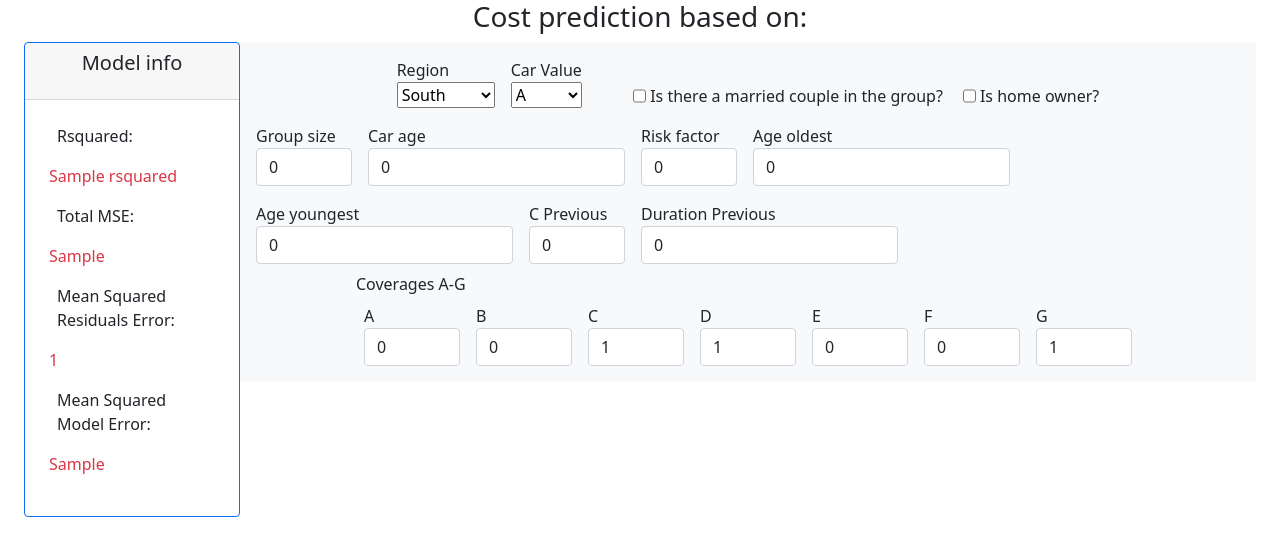
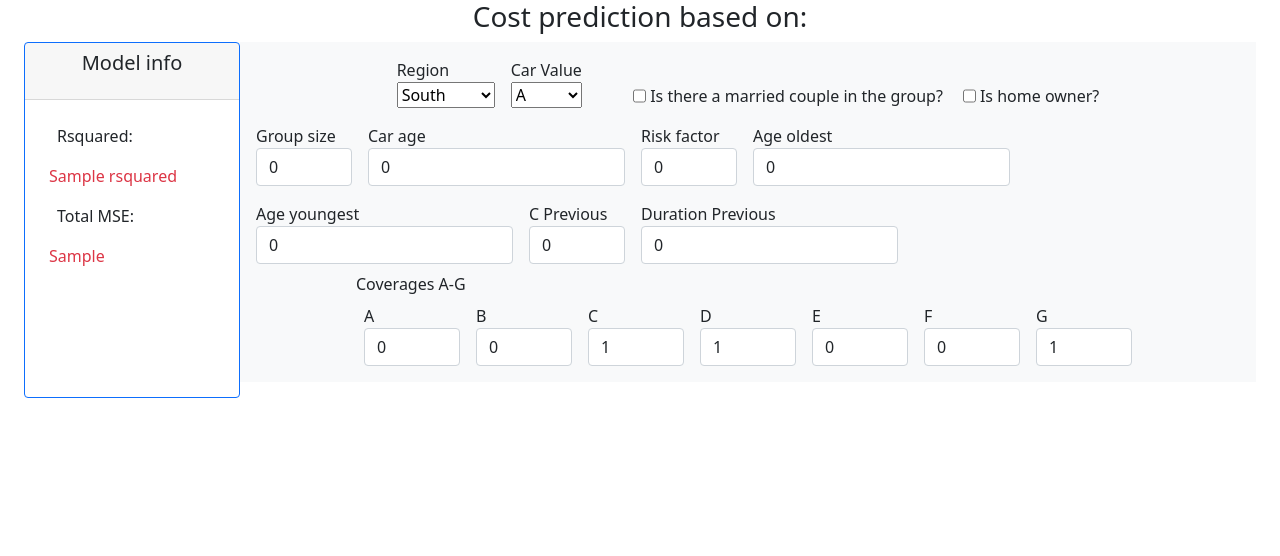
Before and after one commit to Devjare/LinearRegressionModel, a Flask app: template templates/index.html in a window 1280 px wide. Shown: the top 556 px of the page. Run offline with Flask 2, Linux system fonts and the light colour scheme; the template is opened without the code that fills it: most values are stand-ins (such as "Sample title", 1, 10 or a date in 2020).

Commit message:
Removed MSE_res, and mse_m

```diff
--- a/app.py
+++ b/app.py
@@ -38,10 +38,8 @@ def load_index():
 
     rsq         = round(model.rsquared, 3)
     mse_t       = round(model.mse_total,3)
-    mse_m       = round(model.mse_model, 3)
-    mse_resid   = round(model.mse_resid, 3)
 
-    return render_template("index.html", rsquared=rsq, mse_t=mse_t, mse_resid=mse_resid, mse_m=mse_m)
+    return render_template("index.html", rsquared=rsq, mse_t=mse_t)
 
 @app.route("/predict", methods=["POST", "GET"])
 def predict():
--- a/templates/index.html
+++ b/templates/index.html
@@ -38,18 +38,6 @@
               <div class="d-flex flex-column">
                 <p class="mx-2"> Total MSE: </p>
                 <p id="rsquared" class="text-danger">{{ mse_t }}</p>
-              </div>
-              {% endif %}
-              {% if mse_resid %}
-              <div class="d-flex flex-column">
-                <p class="mx-2"> Mean Squared Residuals Error: </p>
-                <p id="rsquared" class="text-danger">{{ mse_resid }}</p>
-              </div>
-              {% endif %}
-              {% if mse_m %}
-              <div class="d-flex flex-column">
-                <p class="mx-2"> Mean Squared Model Error: </p>
-                <p id="rsquared" class="text-danger">{{ mse_m }}</p>
               </div>
               {% endif %}
             </div>
@@ -244,8 +232,8 @@
               </div>
             </div>
           </form>
-          <div class="d-flex justify-content-between">
-            <p id="predicted-value" class="text-uppercase text-success m-2"></p>
+          <div class="d-flex justify-content-center w-100">
+            <h3 id="predicted-value" class="text-uppercase text-success m-2"></h3>
           </div>
         </div>
 
```
Also changed, not shown: pattern.py (+11 -0 lines), util.py (+14 -3 lines), 1 other file.
